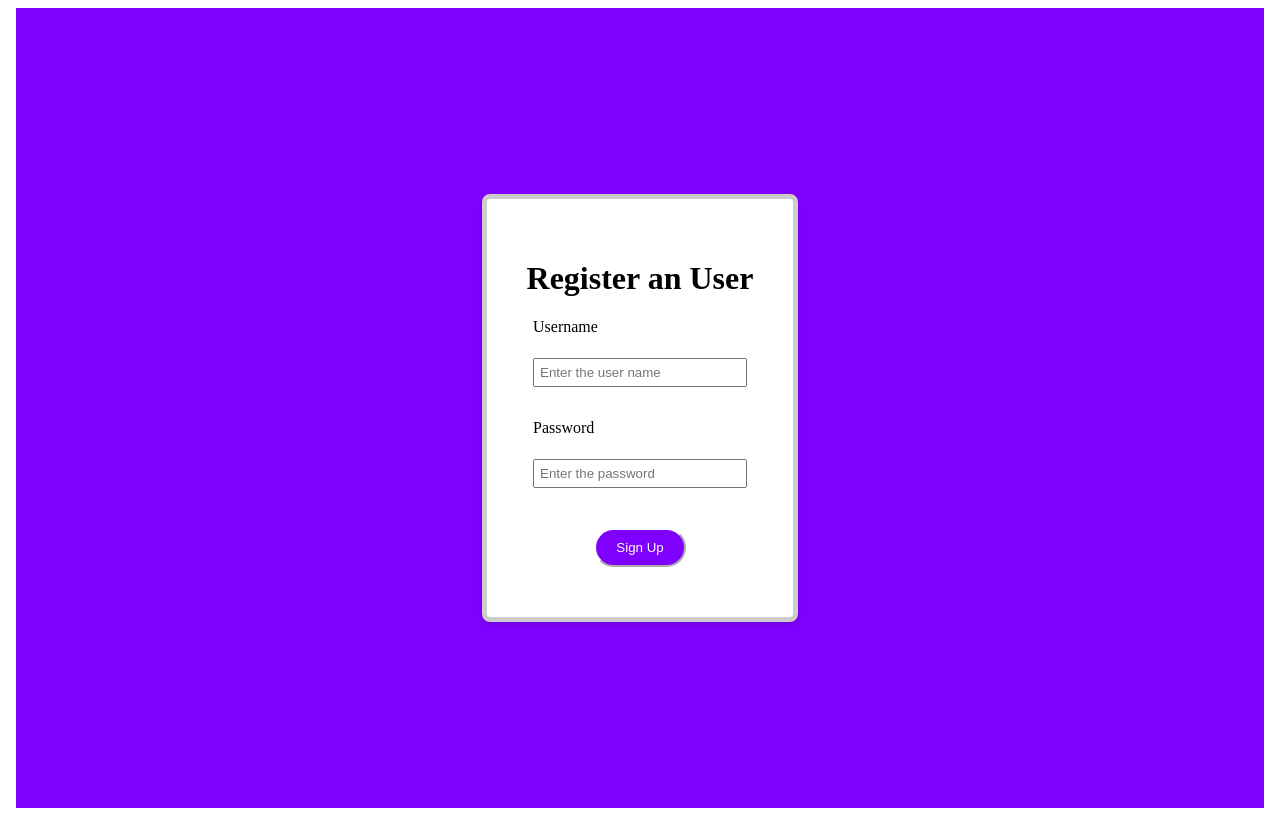
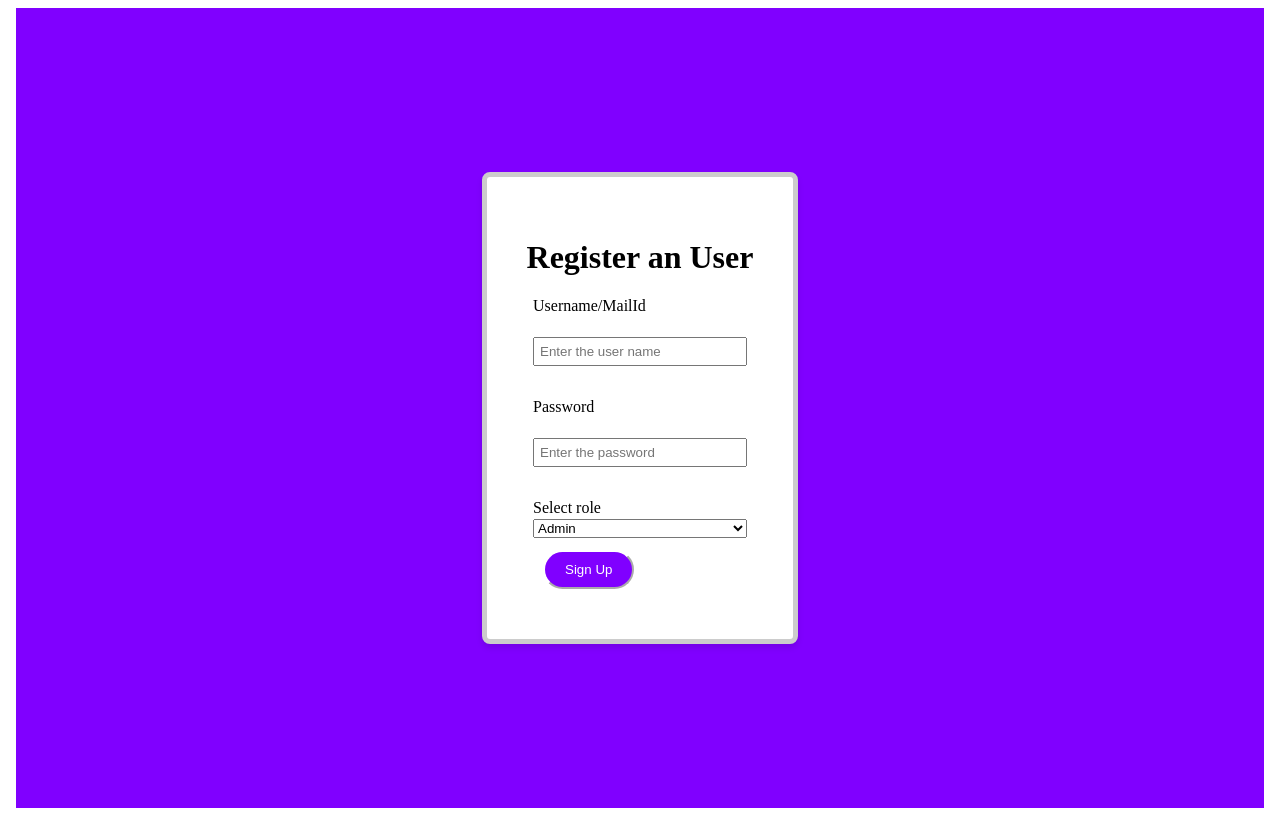
Before and after one commit to gokulkrishnanj/product-app-angular, an Angular app: page /signup in a window 1280 px wide. Built offline with nearby package versions, Linux system fonts and the light colour scheme.

Commit message:
Added API calls.

```diff
--- a/src/app/app.module.ts
+++ b/src/app/app.module.ts
@@ -1,6 +1,7 @@
 import { NgModule } from '@angular/core';
 import { BrowserModule } from '@angular/platform-browser';
 import { HttpClientModule } from '@angular/common/http';
+import { FormsModule } from '@angular/forms';
 
 import { AppRoutingModule } from './app-routing.module';
 import { AppComponent } from './app.component';
@@ -16,7 +17,8 @@ import { SignupComponent } from './components/signup/signup.component';
   imports: [
     BrowserModule,
     AppRoutingModule,
-    HttpClientModule
+    HttpClientModule,
+    FormsModule
   ],
   providers: [],
   bootstrap: [AppComponent]
--- a/src/app/components/login-component/login-component.component.html
+++ b/src/app/components/login-component/login-component.component.html
@@ -9,16 +9,16 @@
     <div class="main">
         <div class="login-form">
             <h1>Log in to your account</h1>
-            <form class="loginform">
-                <label for="username">Username</label><br>
-                <input type="text" id="username" name="username" placeholder="Enter the user name"><br>
+            <form class="loginform" (ngSubmit)="onLogIn(username.value, password.value)">
+                <label for="username">Username/MainId</label><br>
+                <input type="text" id="username" name="username" #username placeholder="Enter the user name"><br>
                 <label for="password">Password</label><br>
-                <input type="password" id="password" name="password" placeholder="Enter the password"><br>
+                <input type="password" id="password" name="password" #password placeholder="Enter the password"><br>
+                <div class="button">
+                    <button type="submit">Login</button>
+                    <button type="reset">Reset</button>
+                </div>
             </form>
-            <div class="button">
-                <button type="submit">Login</button>
-                <button type="reset">Reset</button>
-            </div>
             <div class="signup-option button">
                 <p>Don't have an account?</p>
                 <button type="button">Sign Up</button>
--- a/src/app/components/login-component/login-component.component.ts
+++ b/src/app/components/login-component/login-component.component.ts
@@ -1,4 +1,5 @@
 import { Component, OnInit } from '@angular/core';
+import { UserService } from 'src/app/service/user.service';
 
 @Component({
   selector: 'app-login-component',
@@ -7,9 +8,28 @@ import { Component, OnInit } from '@angular/core';
 })
 export class LoginComponentComponent implements OnInit {
 
-  constructor() { }
+  constructor(private userService: UserService) { }
 
   ngOnInit(): void {
+    console.log("Login component loaded");
+  }
+
+
+
+  public onLogIn(email: string, password: string){
+    const userData = {
+      'userMailId': email,
+      'password': password,
+    }
+    console.log("login called");
+    this.userService.logIn(userData).subscribe(
+      (response: any) => {
+        console.log(response);
+      },
+      (error: any) => {
+        console.log(error);
+      }
+    );
   }
 
 }
--- a/src/app/components/signup/signup.component.html
+++ b/src/app/components/signup/signup.component.html
@@ -9,15 +9,20 @@
     <div class="main">
         <div class="signup-form">
             <h1>Register an User</h1>
-            <form class="signupform">
-                <label for="username">Username</label><br>
-                <input type="text" id="username" name="username" placeholder="Enter the user name"><br>
+            <form class="signupform" (submit)="onSignUp(username.value, password.value, roles.value)">
+                <label for="username">Username/MailId</label><br>
+                <input type="text" id="username" name="username" #username placeholder="Enter the user name"><br>
                 <label for="password">Password</label><br>
-                <input type="password" id="password" name="password" placeholder="Enter the password"><br>
+                <input type="password" id="password" name="password" #password placeholder="Enter the password"><br>
+                <label for="cars">Select role</label>
+                <select id="roles" #roles>
+                    <option value="ADMIN">Admin</option>
+                    <option value="USER">User</option>
+                </select>
+                <div class="button">
+                    <button type="submit">Sign Up</button>
+                </div>
             </form>
-            <div class="button">
-                <button type="submit">Sign Up</button>
-            </div>
         </div>
     </div>
 </body>
--- a/src/app/components/signup/signup.component.ts
+++ b/src/app/components/signup/signup.component.ts
@@ -1,4 +1,5 @@
 import { Component, OnInit } from '@angular/core';
+import { UserService } from 'src/app/service/user.service';
 
 @Component({
   selector: 'app-signup',
@@ -7,9 +8,27 @@ import { Component, OnInit } from '@angular/core';
 })
 export class SignupComponent implements OnInit {
 
-  constructor() { }
+  constructor(private userService: UserService) { }
 
   ngOnInit(): void {
   }
 
+  public onSignUp(email: String, password: String, role: String){
+    console.log('role', role);
+    const userData = {
+      'userMailId': email,
+      'password': password,
+      'role': role
+    }
+    console.log("signup called");
+    this.userService.signUp(userData).subscribe(
+      (response: any)=>{
+        console.log(response);
+      },
+      (error: any)=>{
+        console.log(error);
+      }
+    )
+  }
+
 }
--- a/src/app/service/user.service.ts
+++ b/src/app/service/user.service.ts
@@ -6,17 +6,19 @@ import { Injectable } from '@angular/core';
 })
 export class UserService {
 
-   private baseURL: String= 'http://localhost:6000/api/v1/auth/'
+   private baseURL: String= 'http://localhost:8000/api/v1/auth/'
 
   constructor(private http: HttpClient) {
   }
 
   public signUp(userDate: any){
+    console.log('userDetail', userDate);
     return this.http.post(this.baseURL+'register/user', userDate);
   }
 
   public logIn(userDate: any){
-    return this.http.post(this.baseURL+'/login/user', userDate);
+    console.log('userDetail', userDate);
+    return this.http.post(this.baseURL+'login/user', userDate);
   }
 
 }
```
